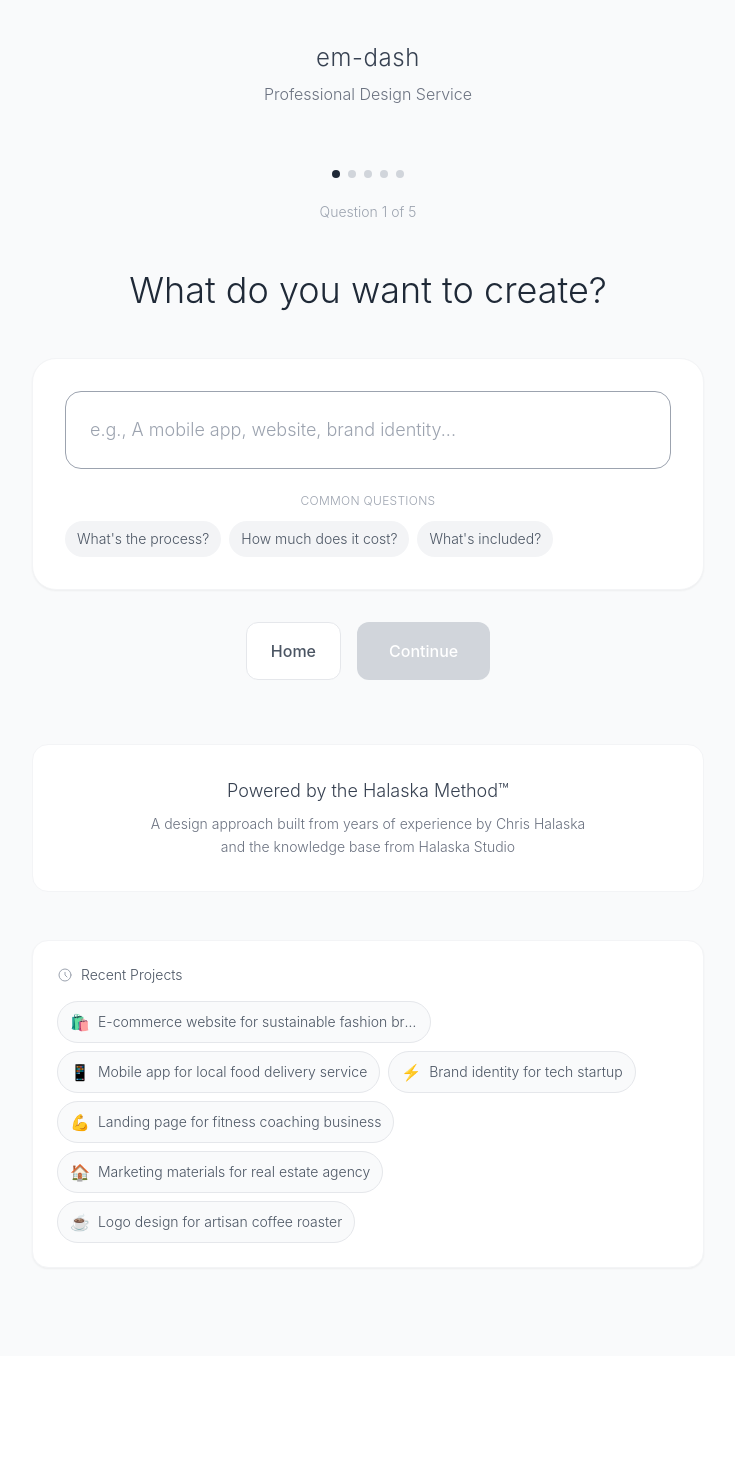
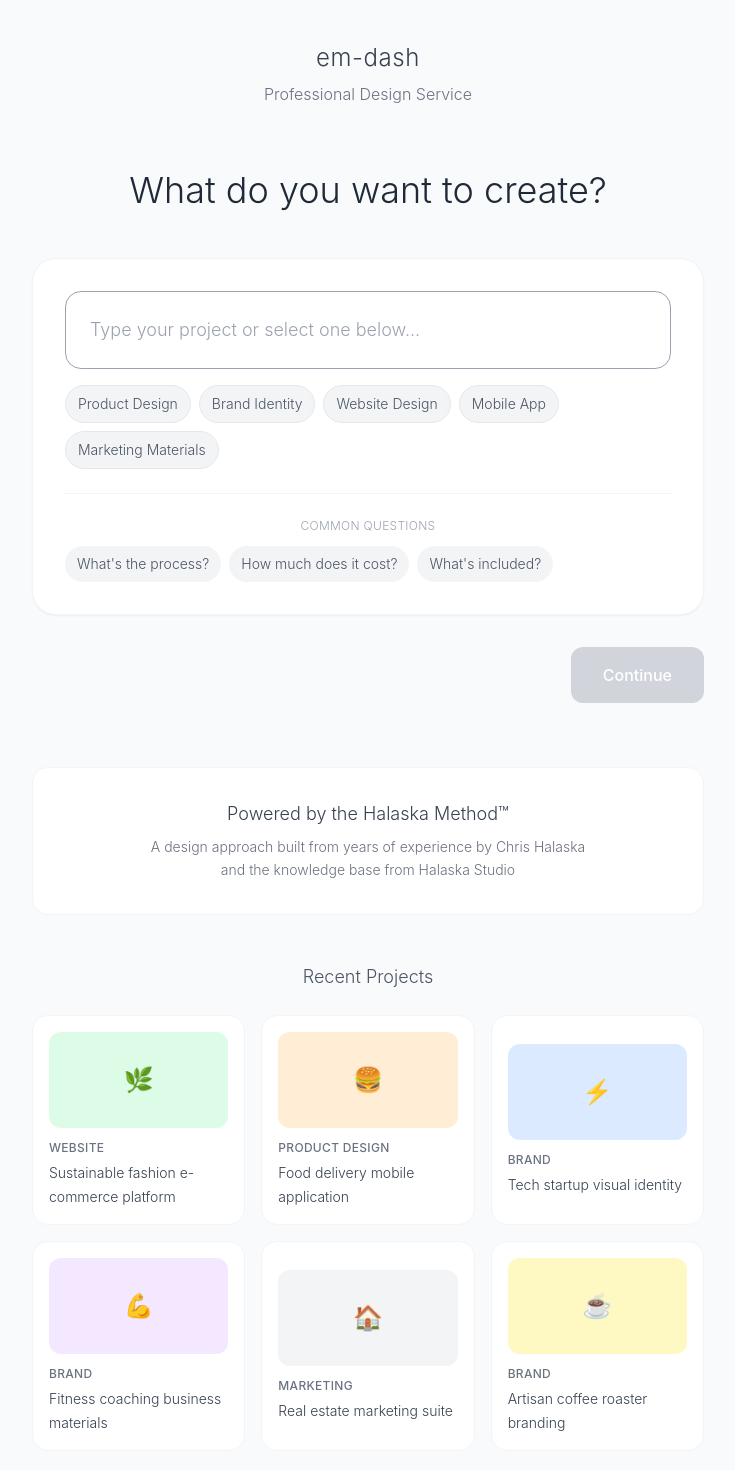
Before and after one commit to chalaska/design-service-website, a Next.js app: page / in a window 1280 px wide. Shown: the part 94-1564 px from the top of the page, without its empty margins (272-1007 px from the left). Before the commit the page ends 1450 px from the top, so only its background shows below. Built offline with nearby package versions, Linux system fonts and the light colour scheme.

Commit message:
Update index.tsx

```diff
--- a/pages/index.tsx
+++ b/pages/index.tsx
@@ -13,27 +13,32 @@ const questions = [
   {
     key: 'whatToCreate' as keyof ProjectData,
     question: 'What do you want to create?',
-    placeholder: 'e.g., A mobile app, website, brand identity...'
+    placeholder: 'Type your project or select one below...',
+    chips: ['Product Design', 'Brand Identity', 'Website Design', 'Mobile App', 'Marketing Materials']
   },
   {
     key: 'whoIsItFor' as keyof ProjectData,
     question: 'Who is it for?',
-    placeholder: 'e.g., Tech startups, local restaurants, fitness enthusiasts...'
+    placeholder: 'e.g., Tech startups, local restaurants, fitness enthusiasts...',
+    chips: []
   },
   {
     key: 'goal' as keyof ProjectData,
     question: "What's the goal?",
-    placeholder: 'e.g., Increase conversions, build brand awareness, improve UX...'
+    placeholder: 'e.g., Increase conversions, build brand awareness, improve UX...',
+    chips: []
   },
   {
     key: 'feeling' as keyof ProjectData,
     question: 'How do you want it to feel?',
-    placeholder: 'e.g., Modern and clean, playful and vibrant, professional and trustworthy...'
+    placeholder: 'e.g., Modern and clean, playful and vibrant, professional and trustworthy...',
+    chips: []
   },
   {
     key: 'email' as keyof ProjectData,
     question: "What's your email?",
-    placeholder: 'your@email.com'
+    placeholder: 'your@email.com',
+    chips: []
   }
 ];
 
@@ -65,12 +70,42 @@ const commonQuestions = [
 ];
 
 const recentProjects = [
-  { name: "E-commerce website for sustainable fashion brand", icon: "🛍️" },
-  { name: "Mobile app for local food delivery service", icon: "📱" },
-  { name: "Brand identity for tech startup", icon: "⚡" },
-  { name: "Landing page for fitness coaching business", icon: "💪" },
-  { name: "Marketing materials for real estate agency", icon: "🏠" },
-  { name: "Logo design for artisan coffee roaster", icon: "☕" }
+  {
+    name: "Sustainable fashion e-commerce platform",
+    type: "Website",
+    thumbnail: "🌿",
+    color: "bg-green-100"
+  },
+  {
+    name: "Food delivery mobile application",
+    type: "Product Design",
+    thumbnail: "🍔",
+    color: "bg-orange-100"
+  },
+  {
+    name: "Tech startup visual identity",
+    type: "Brand",
+    thumbnail: "⚡",
+    color: "bg-blue-100"
+  },
+  {
+    name: "Fitness coaching business materials",
+    type: "Brand",
+    thumbnail: "💪",
+    color: "bg-purple-100"
+  },
+  {
+    name: "Real estate marketing suite",
+    type: "Marketing",
+    thumbnail: "🏠",
+    color: "bg-gray-100"
+  },
+  {
+    name: "Artisan coffee roaster branding",
+    type: "Brand",
+    thumbnail: "☕",
+    color: "bg-yellow-100"
+  }
 ];
 
 export default function Home() {
@@ -84,9 +119,12 @@ export default function Home() {
   });
   const [currentInput, setCurrentInput] = useState('');
   const [showFAQResult, setShowFAQResult] = useState<{question: string, answer: string} | null>(null);
+  const [hasStarted, setHasStarted] = useState(false);
 
   const handleNext = () => {
     if (currentInput.trim()) {
+      if (!hasStarted) setHasStarted(true);
+
       const currentKey = questions[currentQuestion].key;
       setProjectData(prev => ({
         ...prev,
@@ -98,6 +136,25 @@ export default function Home() {
         setCurrentInput('');
       }
     }
+  };
+
+  const handleChipClick = (chipText: string) => {
+    setCurrentInput(chipText);
+    if (!hasStarted) setHasStarted(true);
+
+    // Auto-advance after chip selection
+    setTimeout(() => {
+      const currentKey = questions[currentQuestion].key;
+      setProjectData(prev => ({
+        ...prev,
+        [currentKey]: chipText
+      }));
+
+      if (currentQuestion < questions.length - 1) {
+        setCurrentQuestion(currentQuestion + 1);
+        setCurrentInput('');
+      }
+    }, 300);
   };
 
   const handleKeyPress = (e: React.KeyboardEvent) => {
@@ -114,6 +171,19 @@ export default function Home() {
 
   const handleSubmitAndPay = () => {
     window.open('https://buy.stripe.com/00waEY4T36vA4C6daffQI0w', '_blank');
+  };
+
+  const resetToHome = () => {
+    setCurrentQuestion(0);
+    setProjectData({
+      whatToCreate: '',
+      whoIsItFor: '',
+      goal: '',
+      feeling: '',
+      email: ''
+    });
+    setCurrentInput('');
+    setHasStarted(false);
   };
 
   if (showFAQResult) {
@@ -196,27 +266,30 @@ export default function Home() {
           {!isComplete ? (
             /* Question Flow */
             <div className="text-center">
-              <div className="mb-12">
-                <div className="flex justify-center mb-6">
+              <h1 className="text-3xl md:text-4xl font-light text-gray-800 mb-12 leading-tight">
+                {questions[currentQuestion].question}
+              </h1>
+
+              <div className="bg-white rounded-3xl shadow-sm border border-gray-100 p-8 mb-8 relative">
+                {/* Progress in top right */}
+                {hasStarted && (
+                  <div className="absolute top-6 right-6 text-right">
+                    <div className="flex justify-end gap-1 mb-2">
                       {questions.map((_, index) => (
                         <div
                           key={index}
-                      className={`w-2 h-2 rounded-full mx-1 ${
+                          className={`w-2 h-2 rounded-full ${
                             index <= currentQuestion ? 'bg-gray-800' : 'bg-gray-300'
                           }`}
                         />
                       ))}
                     </div>
-                <p className="text-sm text-gray-400 mb-2 font-light">
-                  Question {currentQuestion + 1} of {questions.length}
+                    <p className="text-xs text-gray-400 font-light">
+                      {currentQuestion + 1} of {questions.length}
                     </p>
                   </div>
+                )}
 
-              <h1 className="text-3xl md:text-4xl font-light text-gray-800 mb-12 leading-tight">
-                {questions[currentQuestion].question}
-              </h1>
-
-              <div className="bg-white rounded-3xl shadow-sm border border-gray-100 p-8 mb-8">
                 <input
                   type={questions[currentQuestion].key === 'email' ? 'email' : 'text'}
                   value={currentInput}
@@ -227,9 +300,26 @@ export default function Home() {
                   autoFocus
                 />
 
-                {/* Only FAQ Suggestion Chips */}
+                {/* Input Chips for first question */}
+                {currentQuestion === 0 && questions[currentQuestion].chips.length > 0 && (
+                  <div className="mt-4">
+                    <div className="flex flex-wrap gap-2">
+                      {questions[currentQuestion].chips.map((chip, index) => (
+                        <button
+                          key={index}
+                          onClick={() => handleChipClick(chip)}
+                          className="text-sm bg-gray-100 hover:bg-gray-200 text-gray-600 hover:text-gray-800 px-3 py-2 rounded-full transition-colors font-light border border-gray-200"
+                        >
+                          {chip}
+                        </button>
+                      ))}
+                    </div>
+                  </div>
+                )}
+
+                {/* FAQ Suggestion Chips for first question */}
                 {currentQuestion === 0 && (
-                  <div className="mt-6">
+                  <div className="mt-6 border-t border-gray-100 pt-6">
                     <p className="text-xs text-gray-400 mb-3 font-light uppercase tracking-wide">Common Questions</p>
                     <div className="flex flex-wrap gap-2">
                       {commonQuestions.slice(0, 3).map((faq, index) => (
@@ -246,8 +336,9 @@ export default function Home() {
                 )}
               </div>
 
-              <div className="flex gap-4 justify-center">
-                {currentQuestion > 0 && (
+              <div className="flex gap-4 justify-between">
+                <div className="flex gap-4">
+                  {hasStarted && currentQuestion > 0 && (
                     <button
                       onClick={() => {
                         setCurrentQuestion(currentQuestion - 1);
@@ -259,22 +350,15 @@ export default function Home() {
                     </button>
                   )}
 
+                  {hasStarted && (
                     <button
-                  onClick={() => {
-                    setCurrentQuestion(0);
-                    setProjectData({
-                      whatToCreate: '',
-                      whoIsItFor: '',
-                      goal: '',
-                      feeling: '',
-                      email: ''
-                    });
-                    setCurrentInput('');
-                  }}
+                      onClick={resetToHome}
                       className="bg-white hover:bg-gray-100 text-gray-600 font-medium py-4 px-6 rounded-xl border border-gray-200 transition-all"
                     >
                       Home
                     </button>
+                  )}
+                </div>
 
                 <button
                   onClick={handleNext}
@@ -344,17 +428,7 @@ export default function Home() {
               </div>
 
               <button
-                onClick={() => {
-                  setCurrentQuestion(0);
-                  setProjectData({
-                    whatToCreate: '',
-                    whoIsItFor: '',
-                    goal: '',
-                    feeling: '',
-                    email: ''
-                  });
-                  setCurrentInput('');
-                }}
+                onClick={resetToHome}
                 className="text-gray-400 hover:text-gray-600 font-light transition-colors"
               >
                 Start over
@@ -396,16 +470,11 @@ export default function Home() {
             </div>
           </div>
 
-          {/* Recent Projects Section - Always at bottom */}
-          <div className="mt-12 bg-white rounded-2xl shadow-sm border border-gray-100 p-6">
-            <div className="flex items-center gap-2 mb-4">
-              <svg className="w-4 h-4 text-gray-400" fill="none" stroke="currentColor" viewBox="0 0 24 24">
-                <path strokeLinecap="round" strokeLinejoin="round" strokeWidth={1.5} d="M12 8v4l3 3m6-3a9 9 0 11-18 0 9 9 0 0118 0z" />
-              </svg>
-              <h3 className="text-sm font-light text-gray-600">Recent Projects</h3>
-            </div>
+          {/* Recent Projects Section - Card Layout */}
+          <div className="mt-12">
+            <h3 className="text-lg font-light text-gray-600 mb-6 text-center">Recent Projects</h3>
 
-            <div className="flex flex-wrap gap-2">
+            <div className="grid grid-cols-2 md:grid-cols-3 gap-4">
               {recentProjects.map((project, index) => (
                 <button
                   key={index}
@@ -419,11 +488,21 @@ export default function Home() {
                       feeling: '',
                       email: ''
                     });
+                    setHasStarted(true);
                   }}
-                  className="flex items-center gap-2 text-sm bg-gray-50 hover:bg-gray-100 text-gray-600 hover:text-gray-800 px-3 py-2 rounded-full transition-colors border border-gray-200"
+                  className="bg-white rounded-2xl p-4 border border-gray-100 hover:border-gray-200 transition-colors group text-left"
                 >
-                  <span className="text-base">{project.icon}</span>
-                  <span className="truncate max-w-xs font-light">{project.name}</span>
+                  <div className={`${project.color} rounded-xl h-24 flex items-center justify-center mb-3 group-hover:scale-105 transition-transform`}>
+                    <span className="text-2xl">{project.thumbnail}</span>
+                  </div>
+                  <div>
+                    <span className="text-xs font-medium text-gray-500 uppercase tracking-wide block mb-1">
+                      {project.type}
+                    </span>
+                    <span className="text-sm font-light text-gray-700 leading-tight">
+                      {project.name}
+                    </span>
+                  </div>
                 </button>
               ))}
             </div>
```
Lines whose indentation alone changed are shown as unchanged.
